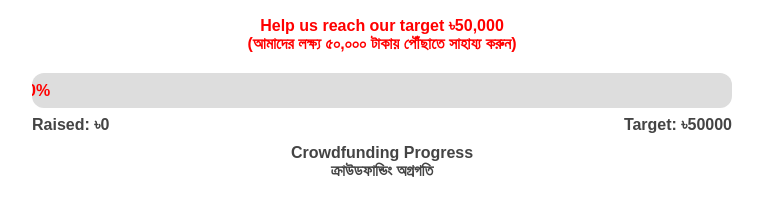
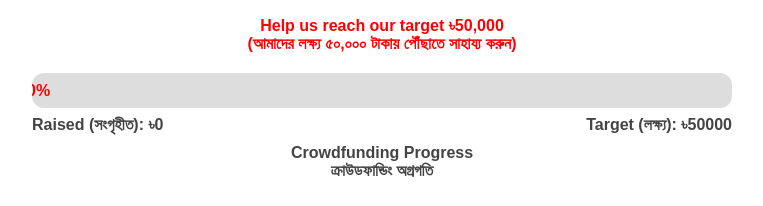
Before and after one commit to Milu-BD/crowdfunding-site, a Next.js app: page / in a window 1280 px wide. Shown: the part 1868-2074 px from the top of the page, without its empty margins (258-1021 px from the left). Built offline with nearby package versions, Linux system fonts and the light colour scheme; no server answers; the database is empty.

Commit message:
Update page.js

```diff
--- a/app/page.js
+++ b/app/page.js
@@ -462,7 +462,7 @@ const extraAmount =
 >
   <div>
   <div>
-    Raised: ৳{currentAmount}
+    Raised (সংগৃহীত): ৳{currentAmount}
   </div>
 
   {extraAmount > 0 && (
@@ -479,7 +479,7 @@ const extraAmount =
 </div>
 
   <span>
-    Target: ৳{targetAmount}
+    Target (লক্ষ্য): ৳{targetAmount}
   </span>
 </div>
 
```
